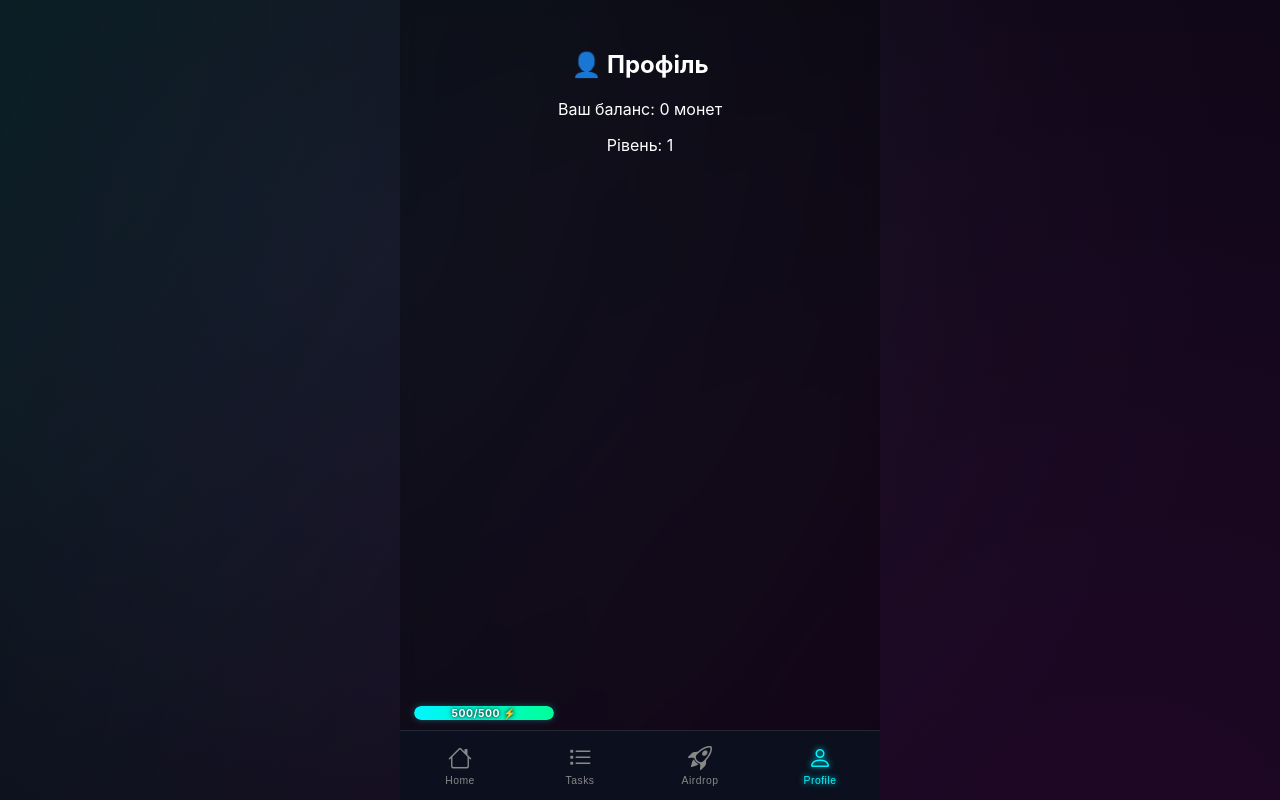
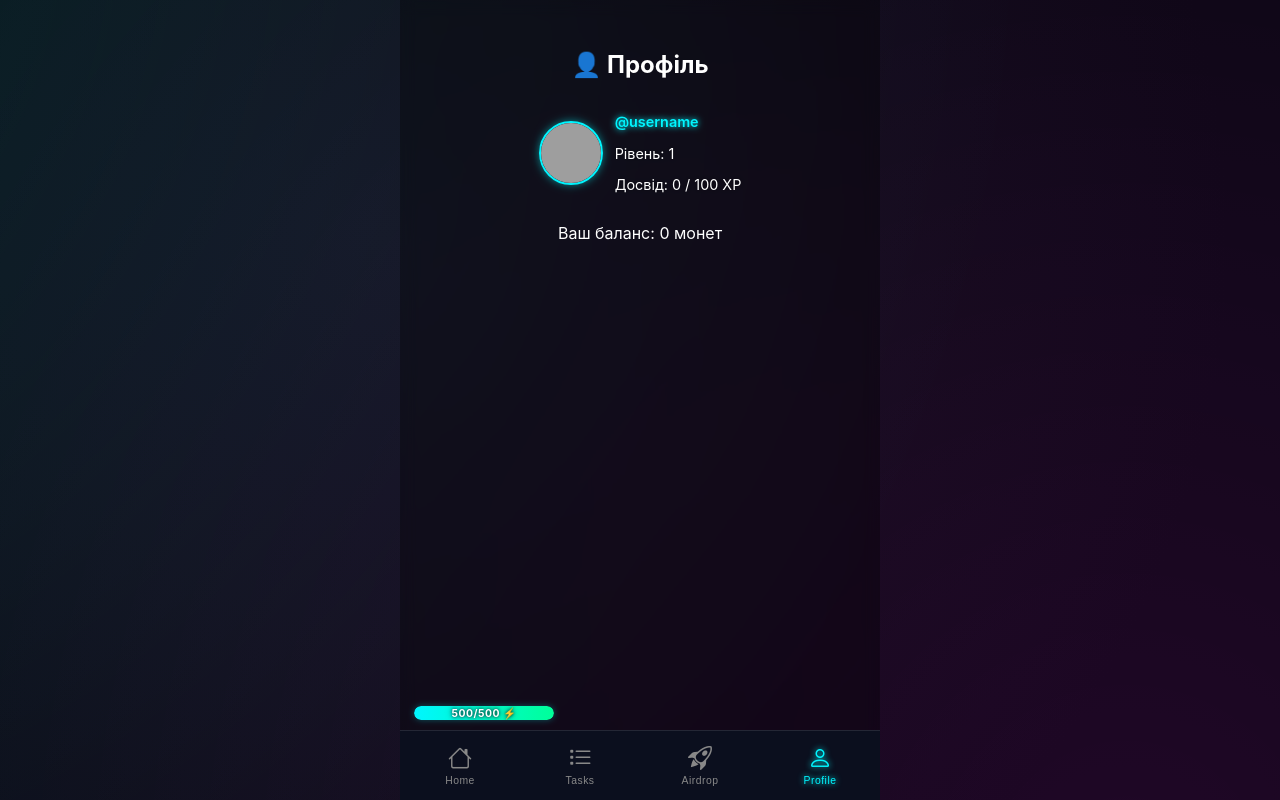
Before and after one commit to zhaz1k/tapgame-, a plain HTML site: page game/index.html in a window 1280 px wide. Both pictures are taken after a click on the button "Profile". Drawn offline with nearby package versions, Linux system fonts and the light colour scheme; grey boxes are pictures that could not be loaded.

Commit message:
Update index.html

```diff
--- a/game/index.html
+++ b/game/index.html
@@ -33,11 +33,19 @@
     </div>
 
     <!-- 👤 Профіль -->
-    <div class="screen" id="profile">
-      <h2>👤 Профіль</h2>
-      <p>Ваш баланс: <span id="profileCoins">0</span> монет</p>
+<div class="screen" id="profile">
+  <h2>👤 Профіль</h2>
+  <div class="profile-info">
+    <img id="userPhoto" class="avatar" src="https://cdn-icons-png.flaticon.com/512/149/149071.png" alt="avatar">
+    <div class="details">
+      <p id="username">@username</p>
       <p>Рівень: <span id="level">1</span></p>
+      <p>Досвід: <span id="xp">0</span> / 100 XP</p>
     </div>
+  </div>
+  <p>Ваш баланс: <span id="profileCoins">0</span> монет</p>
+</div>
+
 
     <!-- ⚡ Прогрес-бар енергії (зліва знизу) -->
     <div class="energy-progress">
```
